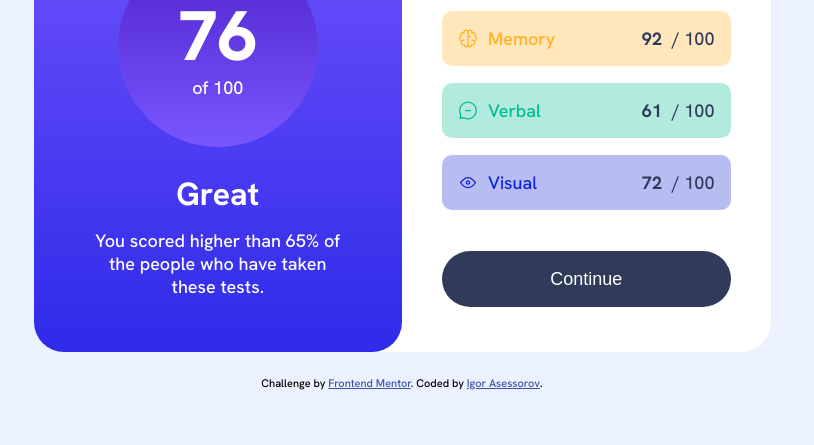
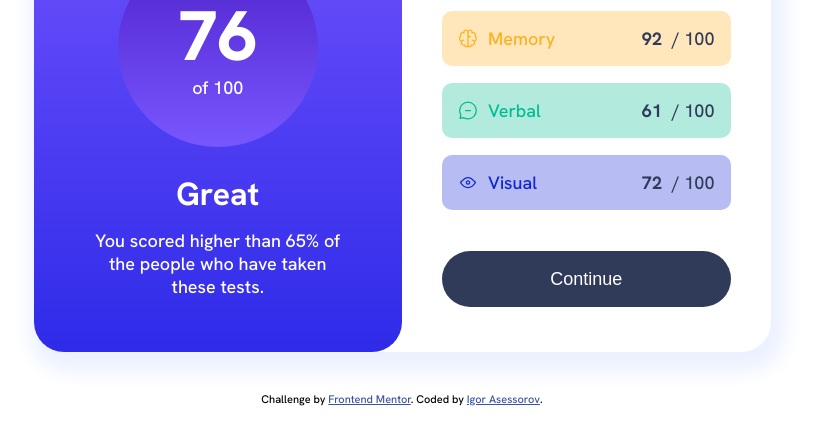
Before and after one commit to Frontend-Mentor-Pets/newbie-results-summary-component, a plain HTML site: page src/index.html in a window 1280 px wide. Shown: the part 443-888 px from the top of the page, without its empty margins (238-1052 px from the left). Before the commit the page ends 833 px from the top, so only its background shows below. Drawn offline with Linux system fonts and the light colour scheme.

Commit message:
refactor: shadow

```diff
--- a/src/style.css
+++ b/src/style.css
@@ -34,7 +34,6 @@ button {
 }
 
 body {
-  background-color: var(--Pale-blue);
   display: flex;
   flex-direction: column;
   align-items: center;
@@ -50,7 +49,8 @@ body {
   flex-direction: row;
   background-color: var(--White);
   border-radius: 30px;
-  margin-bottom: 24px;
+  margin-bottom: 40px;
+  box-shadow: 5px 10px 20px 10px var(--Pale-blue);
 }
 
 .result {
@@ -181,6 +181,7 @@ body {
 .footer {
   font-size: 11px;
   text-align: center;
+  margin-bottom: 40px;
 }
 
 .footer a {
```
